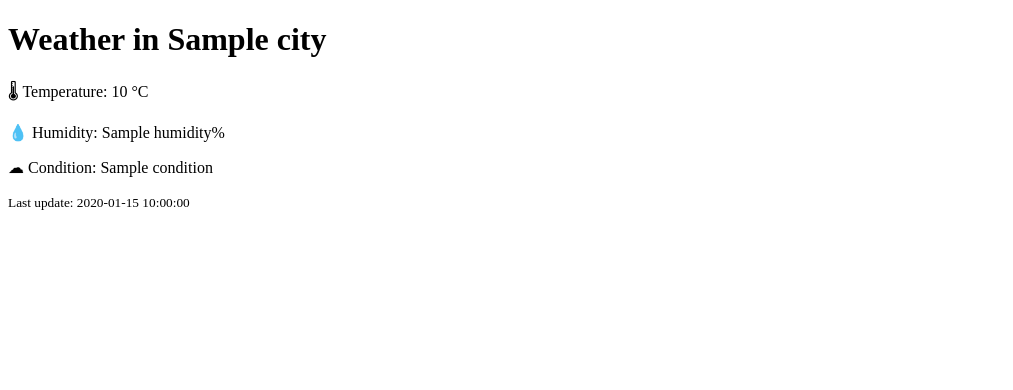
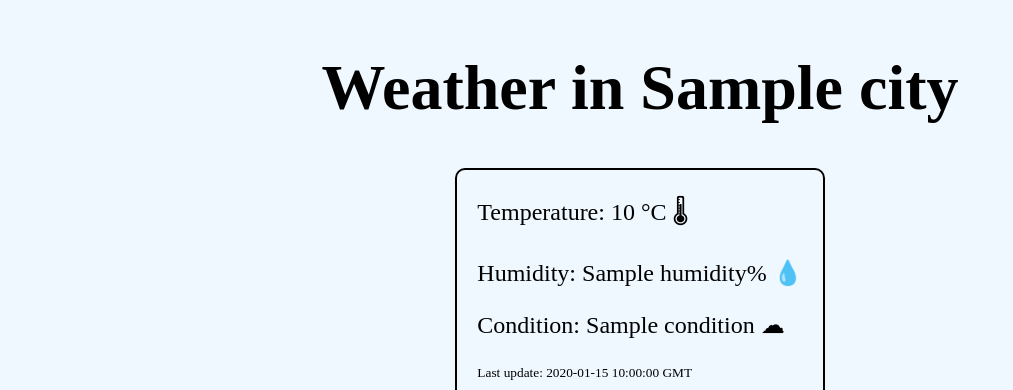
Before and after one commit to moniafavaro/weather-dataops, a Flask app: template templates/index.html in a window 1280 px wide. Shown: the top 390 px of the page, without its empty margins (0-1013 px from the left). Before the commit the page ends 210 px from the top, so only its background shows below. Run offline with Flask 3, Linux system fonts and the light colour scheme; the template is opened without the code that fills it: most values are stand-ins (such as "Sample title", 1, 10 or a date in 2020).

Commit message:
add new updates

```diff
--- a/app.py
+++ b/app.py
@@ -1,31 +1,80 @@
-from flask import Flask, render_template, abort
-import json
-import os
+from flask import Flask, render_template, abort, Response
+from datetime import datetime
+import json, os, csv
+import matplotlib
+matplotlib.use("Agg")
+import matplotlib.pyplot as plt
+import io
 
 app = Flask(__name__)
 
 DATA_PATH = os.path.join("data", "weather.json")
+LOG_FILE = os.path.join("data", "weather_log.csv")
+
 
 def load_weather():
+    # Load the latest weather snapshot from JSON
+    if not os.path.exists(DATA_PATH):
+        return None
+
     try:
         with open(DATA_PATH) as f:
             return json.load(f)
-    except FileNotFoundError:
-        return None
+    except json.JSONDecodeError:
+        return None  # File exists but invalid JSON
+
 
 @app.route("/")
 def home():
+    # Render latest weather data from JSON snapshot
     weather = load_weather()
     if not weather:
         abort(503, "Weather data not available. Run the fetch job.")
+
+    raw_time = weather.get("_last_updated_utc")
+    formatted_time = None
+    if raw_time:
+        try:
+            dt = datetime.fromisoformat(raw_time.replace("Z", "+00:00"))
+            formatted_time = dt.strftime("%d-%m-%y %H:%M")
+        except ValueError:
+            formatted_time = raw_time  # fallback if parsing fails
+
     parsed = {
         "city": weather.get("name", "Unknown"),
         "temperature": weather.get("main", {}).get("temp"),
         "humidity": weather.get("main", {}).get("humidity"),
         "condition": weather.get("weather", [{}])[0].get("description", "").title(),
-        "last_updated": weather.get("_last_updated_utc")
+        "last_updated": formatted_time
     }
     return render_template("index.html", weather=parsed)
 
+
+@app.route("/plot.png")
+def plot_temperature():
+    if not os.path.exists(LOG_FILE):
+        abort(404, "No weather log yet")
+
+    import pandas as pd
+    df = pd.read_csv(LOG_FILE, parse_dates=["timestamp"])
+
+    if df.empty or "temperature" not in df.columns:
+        abort(404, "No valid temperature data found")
+
+    plt.figure(figsize=(8, 4))
+    plt.plot(df["timestamp"], df["temperature"], marker="o", color="blue")
+    plt.title("Temperature Trend")
+    plt.xlabel("Time (UTC)")
+    plt.ylabel("Temperature (°C)")
+    plt.xticks(rotation=45, ha="right")
+    plt.tight_layout()
+
+    img = io.BytesIO()
+    plt.savefig(img, format="png")
+    img.seek(0)
+    plt.close()
+    return Response(img.getvalue(), mimetype="image/png")
+
+
 if __name__ == "__main__":
     app.run(host="0.0.0.0", port=5000, debug=True)
--- /dev/null
+++ b/data/weather_log.csv
@@ -0,0 +1,3 @@
+timestamp,temperature
+2025-09-26T10:20:47.533250+00:00,13.7
+2025-09-26T15:06:53.976741+00:00,14.78
--- /dev/null
+++ b/static/styles.css
@@ -0,0 +1,20 @@
+body {
+    display: flex;
+    flex-direction: column;
+    align-items: center;
+    background-color: aliceblue;
+}
+
+h1 {
+    font-size: 4em;
+}
+
+p {
+    font-size: 1.5em;
+}
+
+section {
+    border: 2px solid black;
+    border-radius: 10px;
+    padding: 0 20px 30px 20px;
+}
--- a/templates/index.html
+++ b/templates/index.html
@@ -2,14 +2,24 @@
 <html>
     <head>
         <meta charset="utf-8"/>
+        <meta name="viewport" content="width=device-width" />
+        <link rel="stylesheet" href="{{ url_for('static', filename='styles.css') }}">
         <title>Weather DataOps</title>
     </head>
     <body>
         <h1>Weather in {{ weather.city }}</h1>
 
-        <p>🌡 Temperature: {{ weather.temperature }} °C</p>
-        <p>💧 Humidity: {{ weather.humidity }}%</p>
-        <p>☁ Condition: {{ weather.condition }}</p>
-        <small>Last update: {{ weather.last_updated }}</small>
+        <section>
+            <p>Temperature: {{ weather.temperature }} °C 🌡</p>
+            <p>Humidity: {{ weather.humidity }}% 💧</p>
+            <p>Condition: {{ weather.condition }} ☁</p>
+            <small>Last update: {{ weather.last_updated }} GMT</small>
+        </section>
+
+        <section>
+            <h2>Temperature Trend</h2>
+
+            <img src="{{ url_for('plot_temperature') }}" alt="Weather Trend">
+        </section>
     </body>
 </html>
```
Also changed, not shown: data/weather.json (+46 -0 lines), fetch_weather.py (+34 -3 lines), 1 other file.
